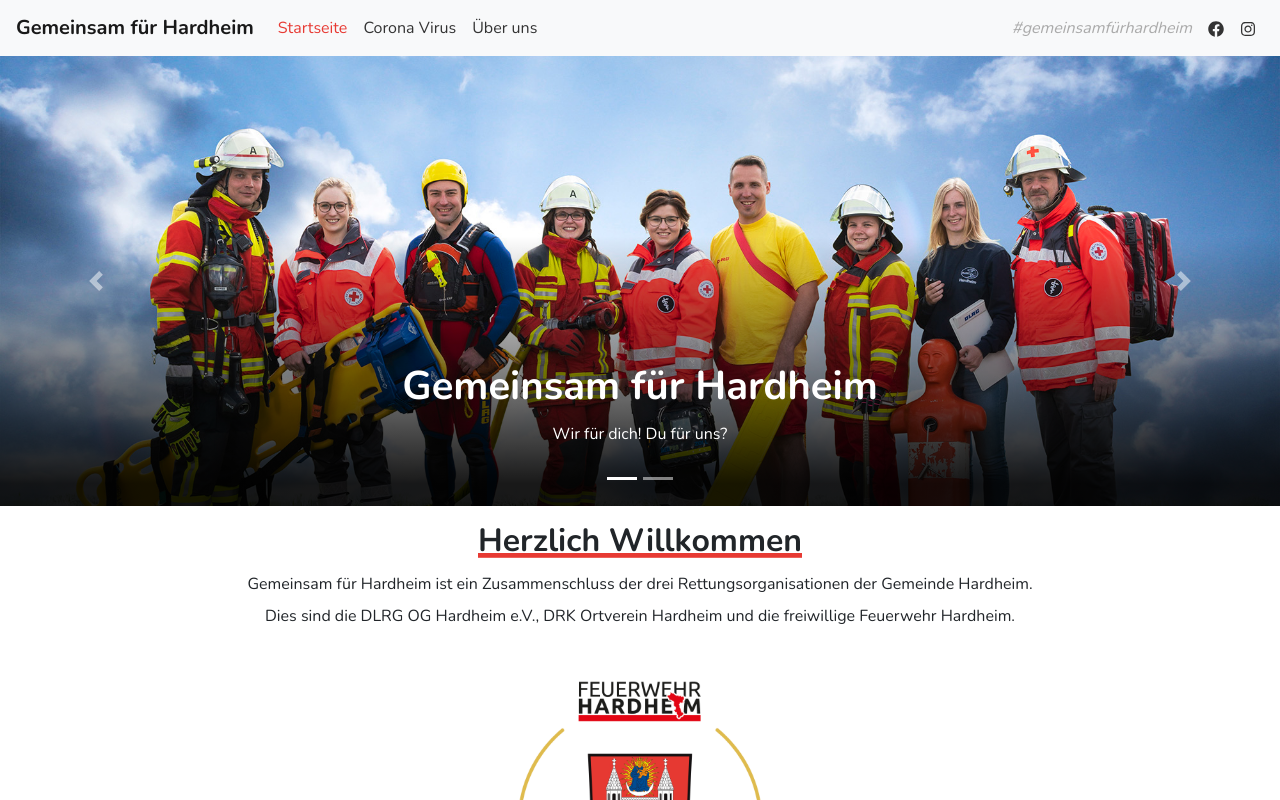
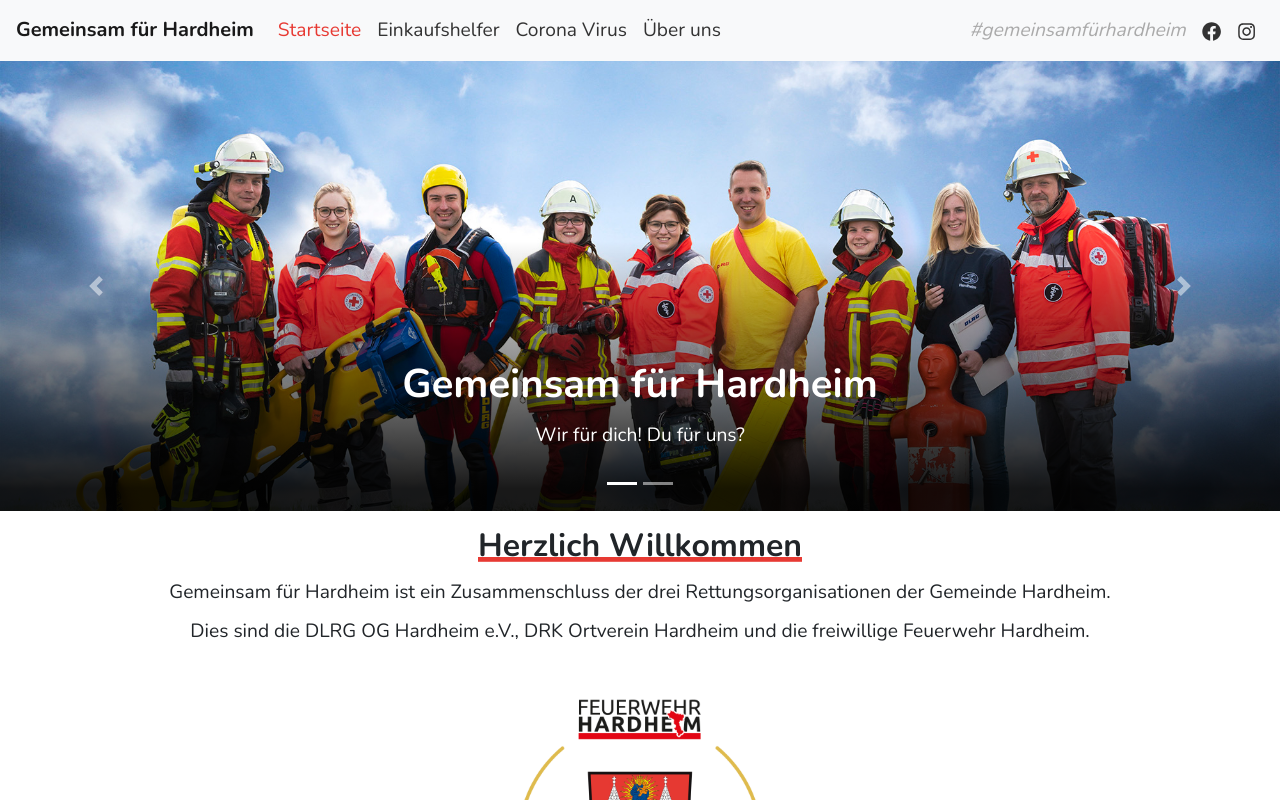
Before and after one commit to eisenils/gemeinsamfuerhardheim, a React (Create React App) app: page / in a window 1280 px wide. Shown: the top 800 px of the page. Built offline with nearby package versions, Linux system fonts and the light colour scheme.

Commit message:
Update Navbar and enlarge text-size

```diff
--- a/src/components/Navigation.jsx
+++ b/src/components/Navigation.jsx
@@ -21,7 +21,13 @@
   render() {
     return (
       <>
-        <Navbar collapseOnSelect expand="lg" bg="light" variant="light">
+        <Navbar
+          collapseOnSelect
+          expand="lg"
+          bg="light"
+          variant="light"
+          style={{ fontSize: "1.2rem" }}
+        >
           <Link to="/">
             <Navbar.Brand className="brand">Gemeinsam für Hardheim</Navbar.Brand>
           </Link>
@@ -31,6 +37,11 @@
               <Nav.Link>
                 <MenuItem to="/" className="nounderline">
                   Startseite
+                </MenuItem>
+              </Nav.Link>
+              <Nav.Link>
+                <MenuItem to="/einkaufshelfer" className="nounderline">
+                  Einkaufshelfer
                 </MenuItem>
               </Nav.Link>
               <Nav.Link>
@@ -45,7 +56,7 @@
               </Nav.Link>
             </Nav>
           </Navbar.Collapse>
-          <Nav>
+          <Nav className="d-none d-lg-flex">
             <Nav.Link disabled style={{ color: "#aaa" }}>
               <i>#gemeinsamfürhardheim</i>
             </Nav.Link>
--- a/src/sass/_base.scss
+++ b/src/sass/_base.scss
@@ -38,6 +38,7 @@
 p {
   font-family: "Nunito", Arial, Helvetica, sans-serif;
   line-height: 2;
+  font-size: 1.2rem;
 }
 
 a {
```
